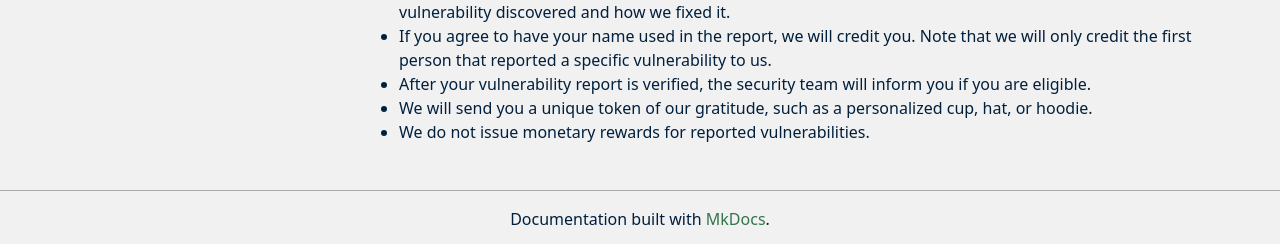
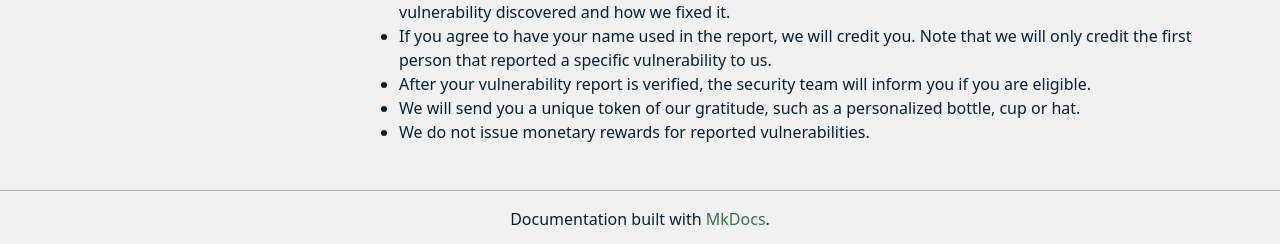
Before and after one commit to peeringdb/docs, an MkDocs documentation site: the page built from docs/howto/make-a-security-report.md, in a window 1280 px wide and 900 px high, scrolled down 923 px. Shown: the part 653-897 px from the top of the window. Built offline with MkDocs 1.6.1, drawn with Linux system fonts in a browser that asks for light colours; nearby versions of some CDN libraries.

Commit message:
Update make-a-security-report.md (#355)
Replaced hoodie with bottle in swag line

```diff
--- a/docs/howto/make-a-security-report.md
+++ b/docs/howto/make-a-security-report.md
@@ -48,5 +48,5 @@ This is not an exclusive list. If you report a vulnerability that has already be
 * After a major security issue has been solved, we will publish a report on our website explaining the vulnerability discovered and how we fixed it.
 * If you agree to have your name used in the report, we will credit you. Note that we will only credit the first person that reported a specific vulnerability to us.
 * After your vulnerability report is verified, the security team will inform you if you are eligible.
-* We will send you a unique token of our gratitude, such as a personalized cup, hat, or hoodie.
+* We will send you a unique token of our gratitude, such as a personalized bottle, cup or hat.
 * We do not issue monetary rewards for reported vulnerabilities.
```
